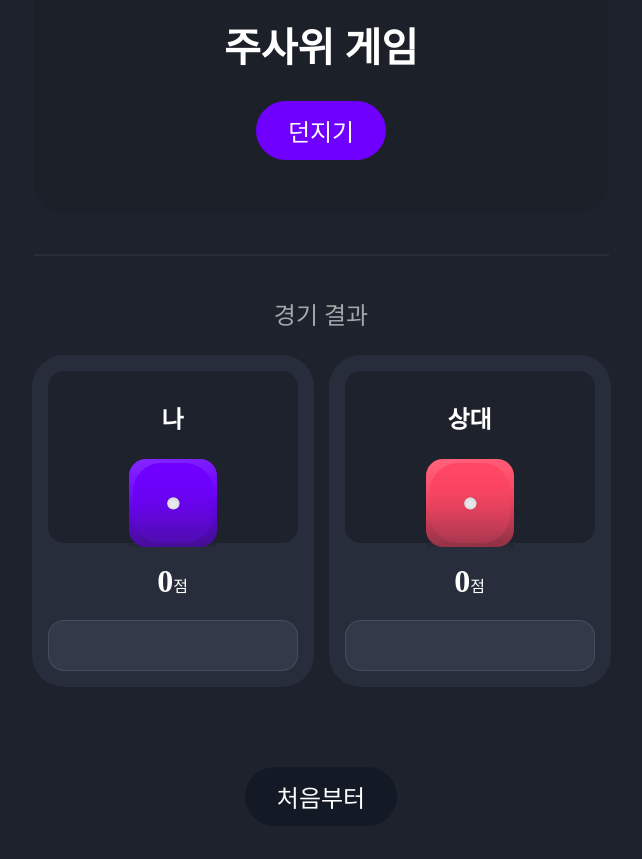
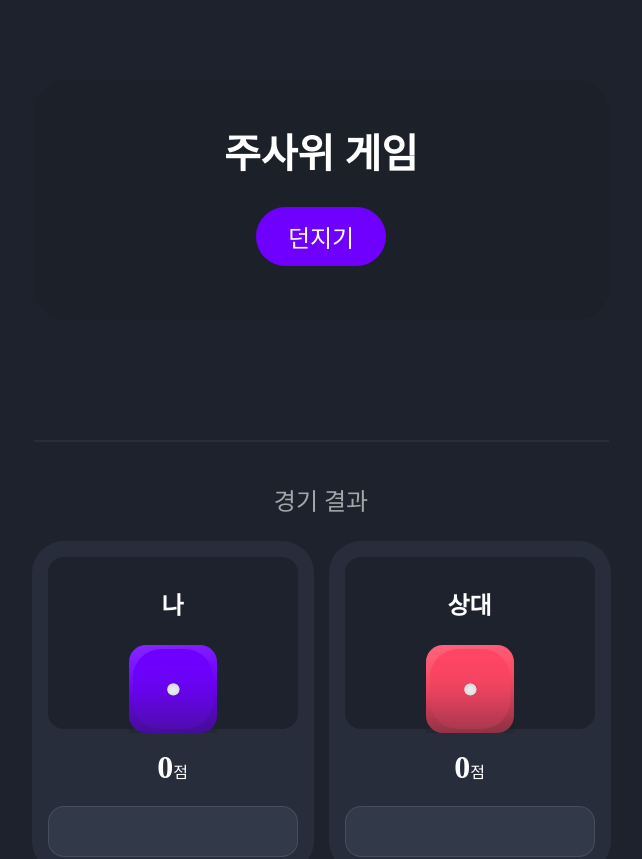
Before and after one commit to hsyo830/dicegame, a React (Vite) app: page / in a window 1280 px wide. Shown: the top 859 px of the page, without its empty margins (319-961 px from the left). Before the commit the page ends 826 px from the top, so only its background shows below. Built offline with nearby package versions, Linux system fonts and the light colour scheme; a web font is replaced by a local one.

Commit message:
style : 패자 표시 적용(isLoser css) & 상단 마진 수정

```diff
--- a/src/App.module.css
+++ b/src/App.module.css
@@ -1,13 +1,15 @@
 .main {
-  height: 100vh;
   display: flex;
-  justify-content: center;
+  flex-direction: column;
   align-items: center;
-  flex-direction: column;
+  justify-content: flex-start;
+  min-height: calc(100vh - 80px);
+  box-sizing: border-box;
 }
 .header {
   width: 575px;
   height: 240px;
+  margin: 80px;
   padding: 55px 0;
   background-color: #1b2029;
   border-radius: 32px;
--- a/src/Board.jsx
+++ b/src/Board.jsx
@@ -4,12 +4,10 @@ import styles from "./Board.module.css";
 function Board({ name, color, gameHistory, isLoser }) {
   const num = gameHistory[gameHistory.length - 1] || 1;
   const sum = gameHistory.reduce((a, b) => a + b, 0);
+  const boardClassName = `${styles.board} ${isLoser ? styles.loser : ""}`;
 
-  if (isLoser) {
-    console.log(name);
-  }
   return (
-    <div className={styles.board}>
+    <div className={boardClassName}>
       <div className={styles.diceContainer}>
         <h2 className={styles.title}>{name}</h2>
         <Dice color={color} num={num} />
--- a/src/Board.module.css
+++ b/src/Board.module.css
@@ -47,3 +47,6 @@
   white-space: normal;
   overflow-y: auto;
 }
+.loser {
+  opacity: 0.5;
+}
```
